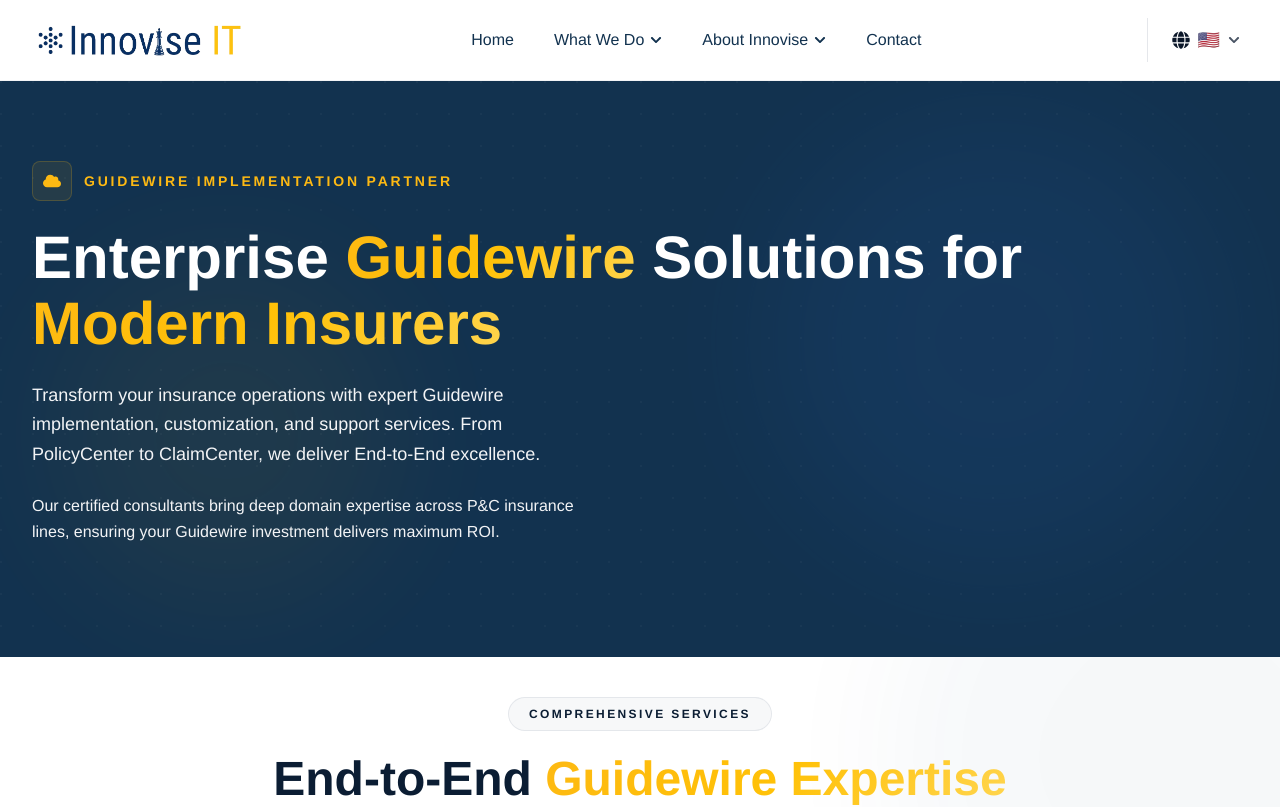
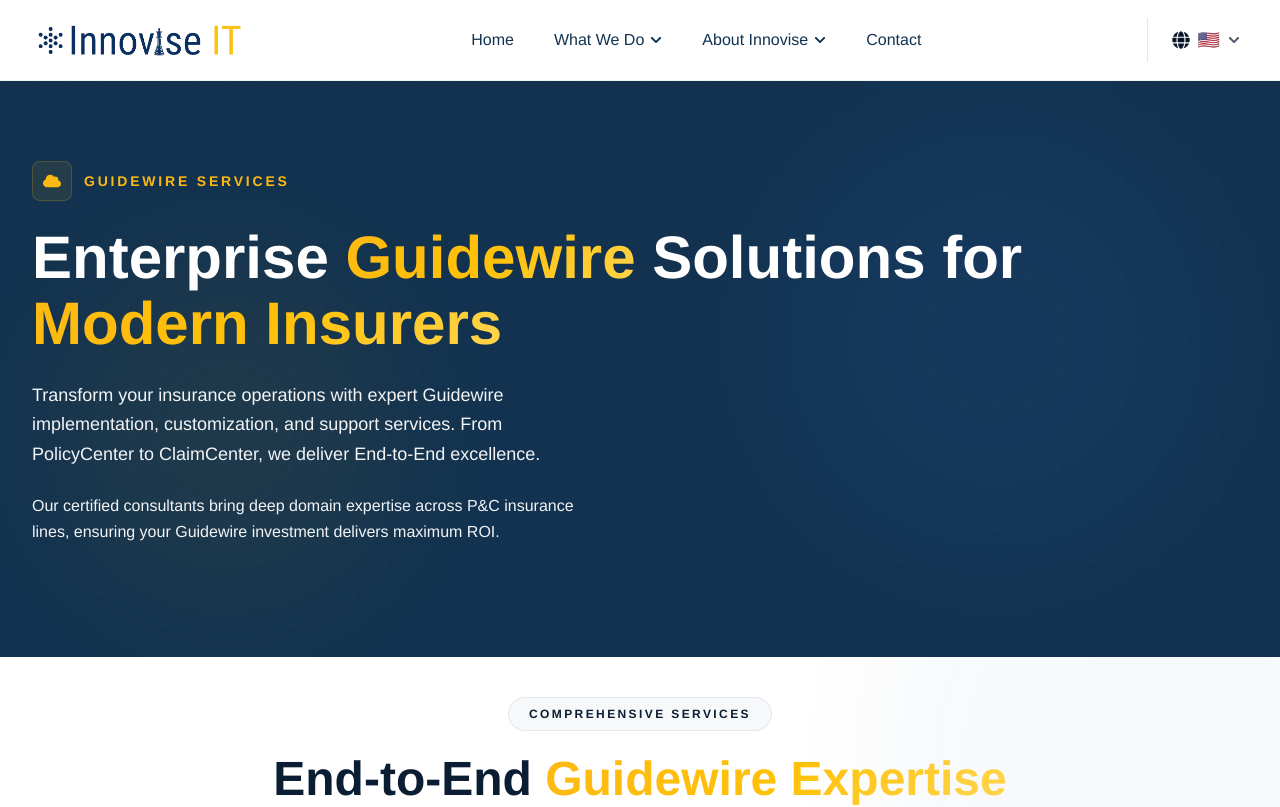
Before and after one commit to Pavan-Mannschaft25/innoviseit_web_ui, a React (Vite) app: page /services/guidewire in a window 1280 px wide. Shown: the top 807 px of the page. Built offline with nearby package versions, Linux system fonts and the light colour scheme.

Commit message:
build issue fixed

```diff
--- a/src/pages/servicesPages/GuidewirePage.jsx
+++ b/src/pages/servicesPages/GuidewirePage.jsx
@@ -3651,7 +3651,7 @@
               className="text-sm font-bold uppercase tracking-[0.2em]"
               style={{ color: BRAND.gold.primary }}
             >
-              Guidewire Implementation Partner
+              Guidewire Services
             </span>
           </div>
 
```
Also changed, not shown: 1 other file (tests, documents, lock files or other folders).
